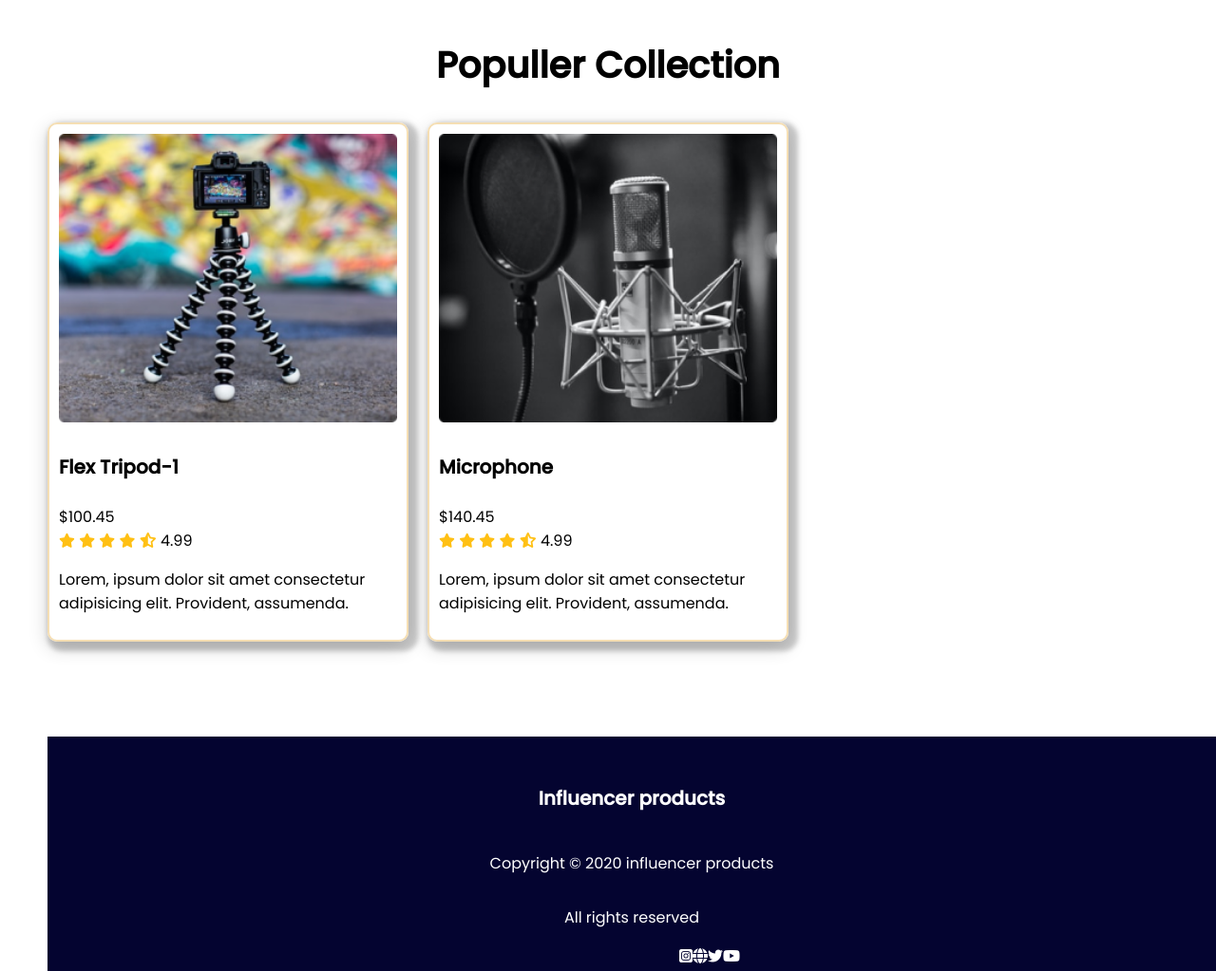
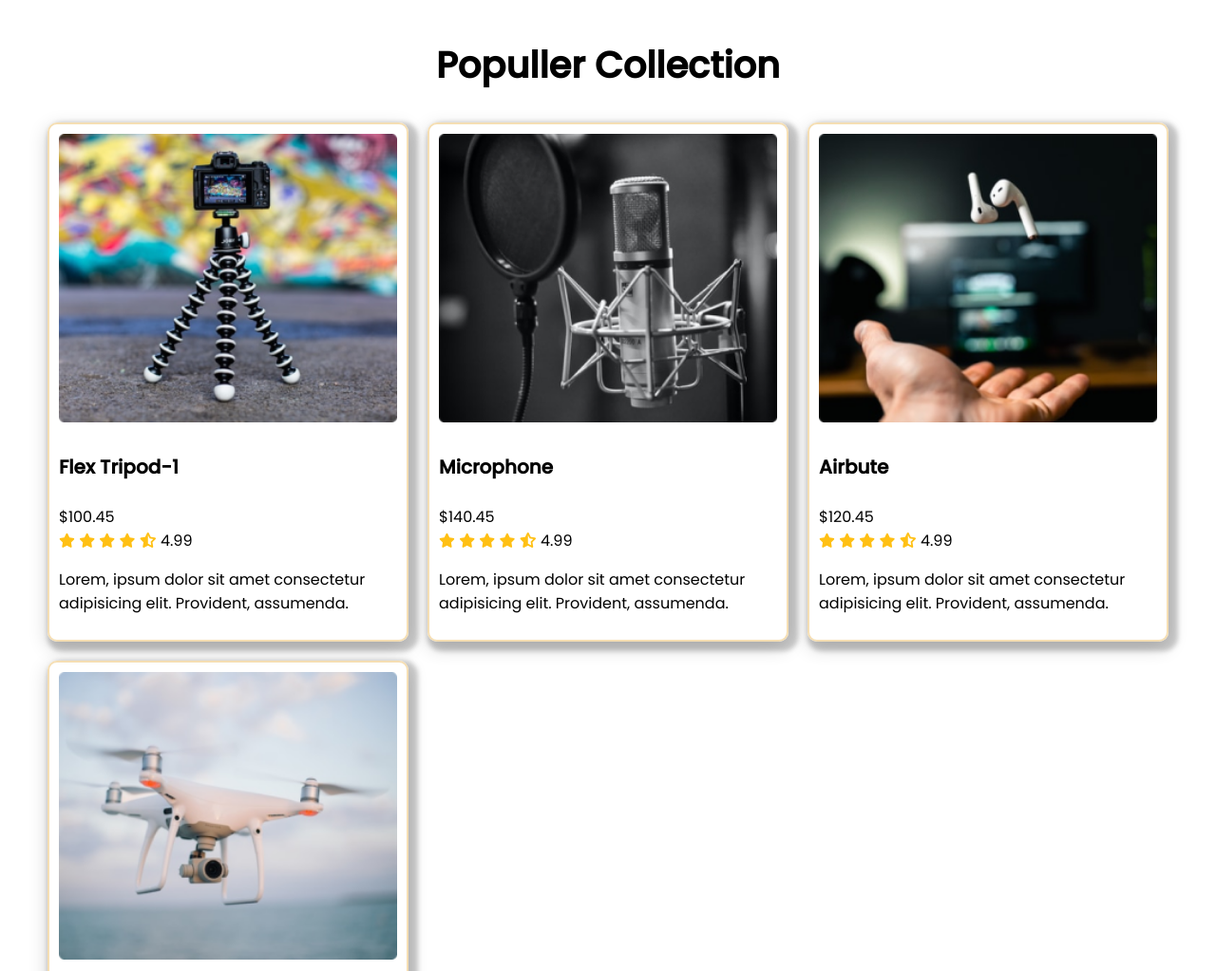
Before and after one commit to MoshiurRahman23/Influencer-practice, a plain HTML site: page index.html in a window 1280 px wide. Shown: the part 860-1883 px from the top of the page at 95% size. Drawn offline with Linux system fonts and the light colour scheme; files whose address does not match are found by name.

Commit message:
Commit Second

```diff
--- a/index.html
+++ b/index.html
@@ -89,7 +89,7 @@
                         </div>
                         <p>Lorem, ipsum dolor sit amet consectetur adipisicing elit. Provident, assumenda.</p>
                     </div>
-                    <!-- <div class="image">
+                    <div class="image">
                         <img src="influencer-gear-main\images/airpod.png" alt="">
                         <h3>Airbute</h3>
                         $120.45
@@ -121,7 +121,7 @@
                         </div>
                         <p>Lorem, ipsum dolor sit amet consectetur adipisicing elit. Provident, assumenda.</p>
                     </div>
-                    <div class="image">
+                   <!--  <div class="image">
                         <img src="influencer-gear-main\images/lights.png" alt="">
                         <h3>Light Set-Up</h3>
                         $100.45
```
